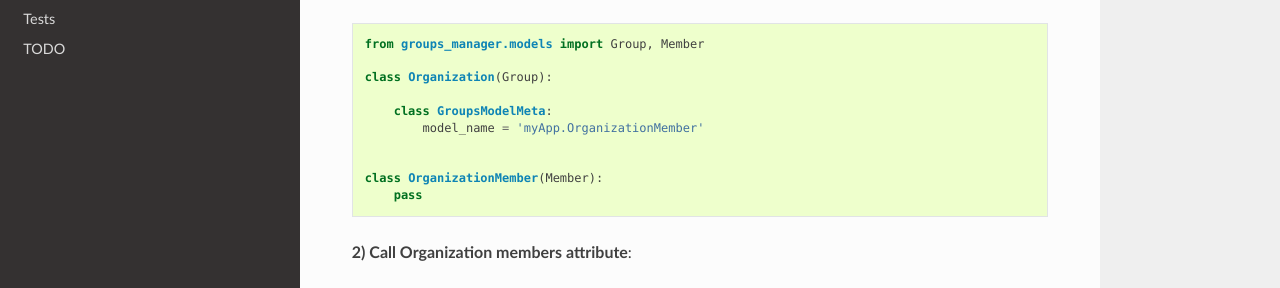
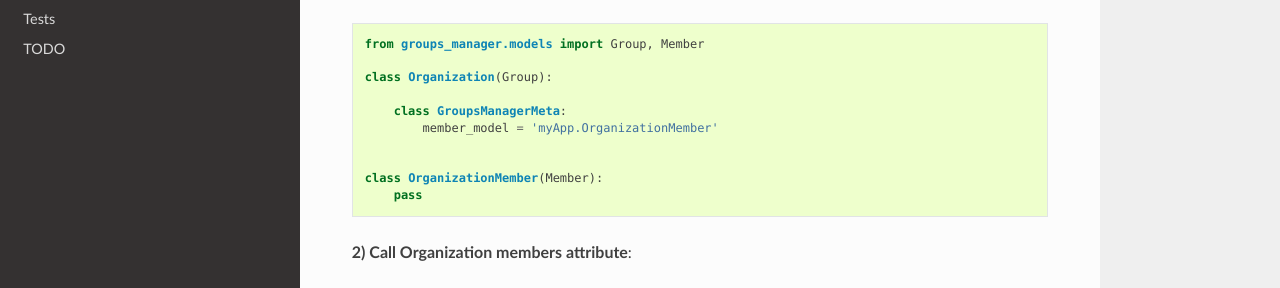
Before and after one commit to vittoriozamboni/django-groups-manager, a Sphinx documentation site: the page built from docs/source/custom_member.rst, in a window 1280 px wide and 972 px high. Shown: the part 333-621 px from the top of the window. Built offline with Sphinx 7.4.7 and the Read the Docs theme 2.0.0, drawn with Linux system fonts in a browser that asks for light colours; pages that are not in the unit, such as notebooks, are missing from menus.

Commit message:
Update custom_member.rst
Change for custom Member

```diff
--- a/docs/source/custom_member.rst
+++ b/docs/source/custom_member.rst
@@ -16,8 +16,8 @@ The value of the attribute is in ``<application>.<model_name>`` form.
 
     class Organization(Group):
 
-        class GroupsModelMeta:
-            model_name = 'myApp.OrganizationMember'
+        class GroupsManagerMeta:
+            member_model = 'myApp.OrganizationMember'
 
 
     class OrganizationMember(Member):
```
